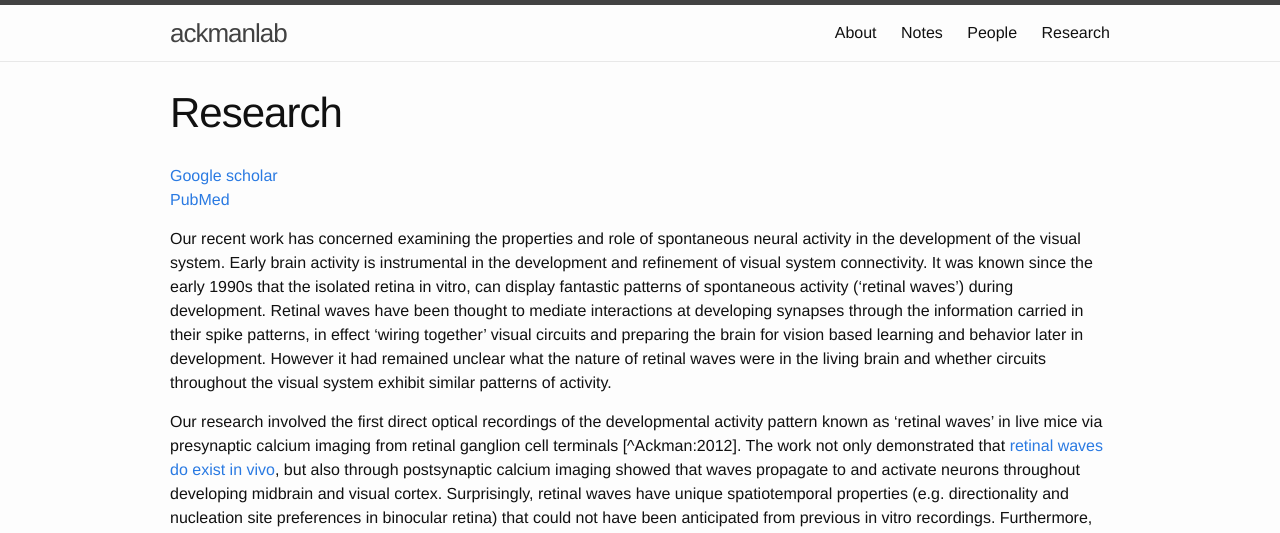
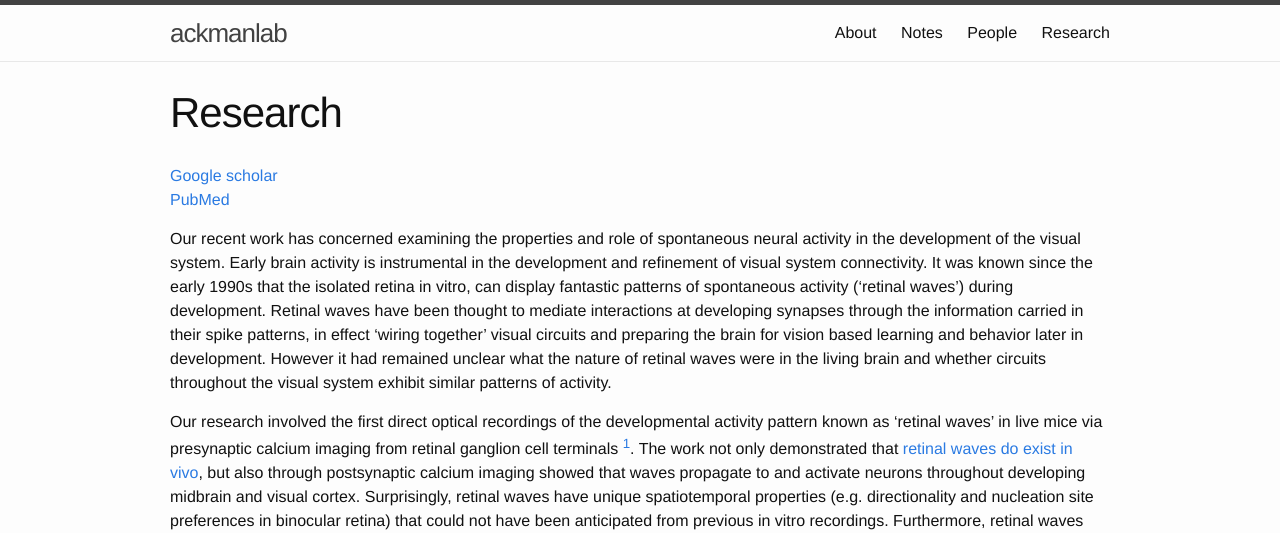
Before and after one commit to lanafrankle/ackmanlab, a Jekyll site: the page built from research.md, in a window 1280 px wide and 1400 px high. Shown: the top 533 px of the window. Built offline with Jekyll 4.4.1, drawn with Linux system fonts in a browser that asks for light colours; some of the changed text lies outside the part shown.

Commit message:
2016-08-11-10:28:24

```diff
--- a/research.md
+++ b/research.md
@@ -9,19 +9,19 @@ title: Research
 
 Our recent work has concerned examining the properties and role of spontaneous neural activity in the development of the visual system. Early brain activity is instrumental in the development and refinement of visual system connectivity. It was known since the early 1990s that the isolated retina in vitro, can display fantastic patterns of spontaneous activity ('retinal waves') during development. Retinal waves have been thought to mediate interactions at developing synapses through the information carried in their spike patterns, in effect 'wiring together' visual circuits and preparing the brain for vision based learning and behavior later in development. However it had remained unclear what the nature of retinal waves were in the living brain and whether circuits throughout the visual system exhibit similar patterns of activity.
 
-Our research involved the first direct optical recordings of the developmental activity pattern known as 'retinal waves' in live mice via presynaptic calcium imaging from retinal ganglion cell terminals [^Ackman:2012]. The work not only demonstrated that [retinal waves do exist in vivo](http://www.nature.com/nature/journal/v490/n7419/extref/nature11529-s7.mov), but also through postsynaptic calcium imaging showed that waves propagate to and activate neurons throughout developing midbrain and visual cortex. Surprisingly, retinal waves have unique spatiotemporal properties (e.g. directionality and nucleation site preferences in binocular retina) that could not have been anticipated from previous in vitro recordings. Furthermore, retinal waves play a differential role in activating primary versus extrastriate visual cortical areas.
+Our research involved the first direct optical recordings of the developmental activity pattern known as 'retinal waves' in live mice via presynaptic calcium imaging from retinal ganglion cell terminals [^Ackman-2012]. The work not only demonstrated that [retinal waves do exist in vivo](http://www.nature.com/nature/journal/v490/n7419/extref/nature11529-s7.mov), but also through postsynaptic calcium imaging showed that waves propagate to and activate neurons throughout developing midbrain and visual cortex. Surprisingly, retinal waves have unique spatiotemporal properties (e.g. directionality and nucleation site preferences in binocular retina) that could not have been anticipated from previous in vitro recordings. Furthermore, retinal waves play a differential role in activating primary versus extrastriate visual cortical areas.
 
 ![]({{site.data_path}}/2016-08-04-17-23-23-retinalwaves.png)
 *Figure 1. Imaging spontaneous activity throughout the developing visual system. a, Calcium imaging in GCaMP transgenic mice. Montage shows dF/F signals simultaneously in superior colliculus and ipsilateral visual cortex during a single retinal wave propagating in a resting neonate. b, Maps of retinotopy in superior colliculus and visual cortex based on spontaneous retinal wave-front position. c, Retinal wave propagation is matched retinotopically in superior colliculus and primary visual cortex.*
 
 <iframe src="http://wl.figshare.com/articles/1264050/embed?show_title=1" width="568" height="502" frameborder="0"></iframe>
 
-Thus retinal waves provide a source of patterned information suitable for activity-dependent development in visual circuits before the onset of sensory experience and exhibit spatiotemporal properties that enable waves to match visual map development in visual cortex to the superior colliculus as well as coordinate inter-hemispheric circuit refinement. This work significantly advances our understanding about the origin and nature of **neural activity that is likely present for a substantial period of human gestation** and which sculpts wiring throughout the developing brain [^Ackman:2014].
+Thus retinal waves provide a source of patterned information suitable for activity-dependent development in visual circuits before the onset of sensory experience and exhibit spatiotemporal properties that enable waves to match visual map development in visual cortex to the superior colliculus as well as coordinate inter-hemispheric circuit refinement. This work significantly advances our understanding about the origin and nature of **neural activity that is likely present for a substantial period of human gestation** and which sculpts wiring throughout the developing brain [^Ackman-2014].
 
 [Previous research](http://jamesackman.com/previous_research.html)
 
-[^Ackman:2012]: Ackman, J. B., Burbridge, T. J., and Crair, M. C. (2012).  Retinal waves coordinate patterned activity throughout the developing visual system, Nature, 490(7419), 219-25
+[^Ackman-2012]: Ackman, J. B., Burbridge, T. J., and Crair, M. C. (2012).  Retinal waves coordinate patterned activity throughout the developing visual system, Nature, 490(7419), 219-25
 
-[^Ackman:2014]: Ackman, J. B. and Crair, M. C. (2014).  Role of emergent neural activity in visual map development, Curr Opin Neurobiol, 24C(), 166-175
+[^Ackman-2014]: Ackman, J. B. and Crair, M. C. (2014).  Role of emergent neural activity in visual map development, Curr Opin Neurobiol, 24C(), 166-175
 
 [pubmedMe]: http://www.ncbi.nlm.nih.gov/pubmed/?term=(ackman+jb%5BAuthor%5D+OR+ackman+j%5BAuthor%5D)+AND+(yale%5BAffiliation%5D+OR+marseille%5BAffiliation%5D+OR+ferrara%5BAffiliation%5D+OR+connecticut%5BAffiliation%5D)
```
Also changed, not shown: _posts/2015-12-09-Exuberant_growth_cortical_connectivity.md (+1 -0 lines).
